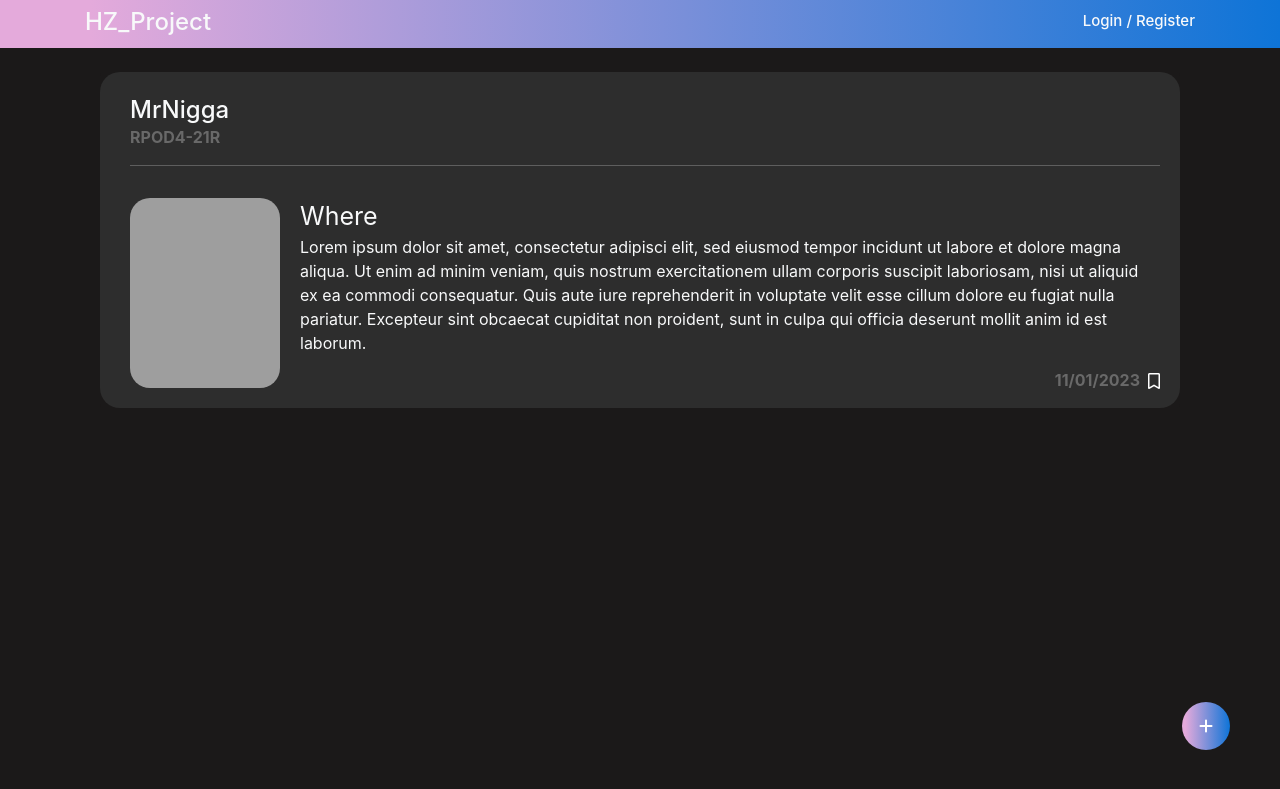
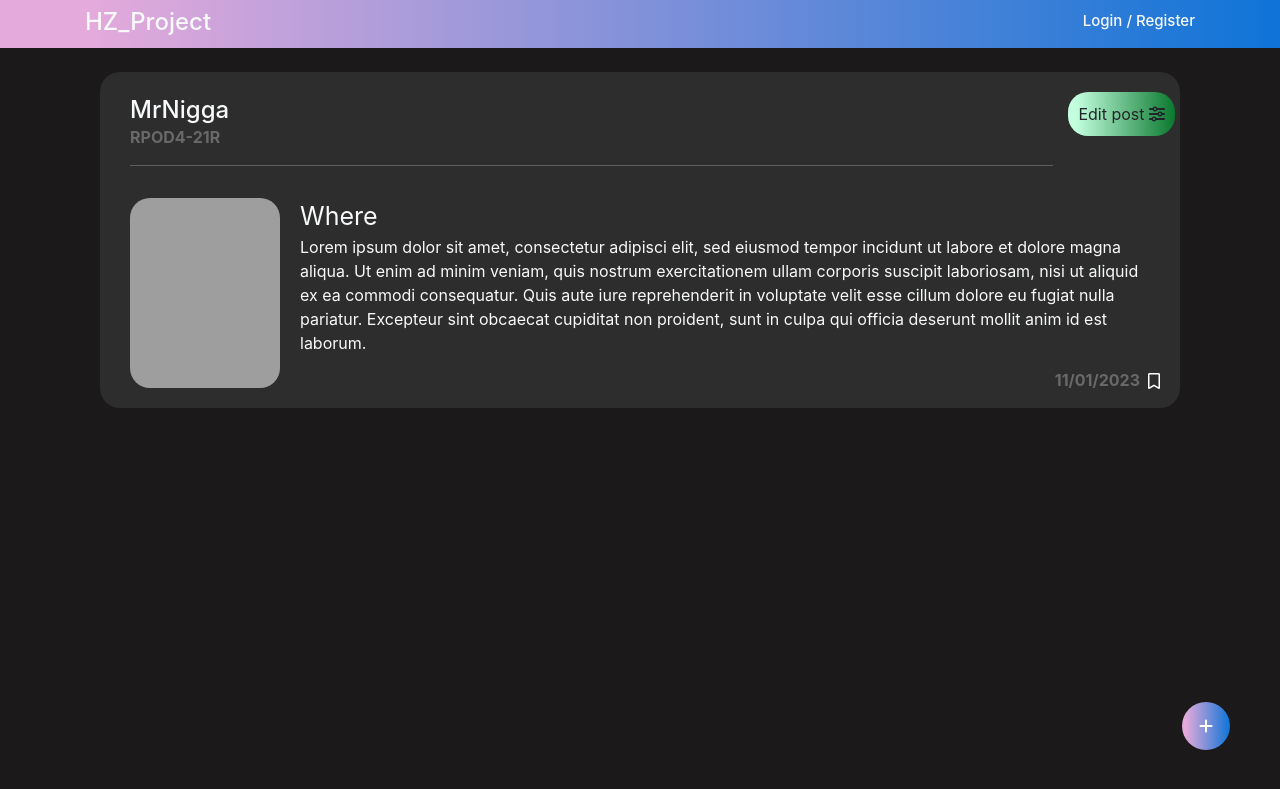
Before and after one commit to KarimBozzhanov/projects_portal, an ASP.NET Core app: page / in a window 1280 px wide. Shown: the top 789 px of the page. Run offline with ASP.NET Core 8, Linux system fonts and the light colour scheme; grey boxes are pictures that could not be loaded.

Commit message:
Favorites and edit post button

```diff
--- a/projects_portal/Views/Home/Index.cshtml
+++ b/projects_portal/Views/Home/Index.cshtml
@@ -25,6 +25,7 @@
                                     <hr style="background-color: #696969" />
                                 </div>
                             </div>
+                            <a class="edit">Edit post <i class="fa-solid fa-sliders"></i></a>
                         </div>
                     </div>
                     <div class="user-content">
--- a/projects_portal/appsettings.json
+++ b/projects_portal/appsettings.json
@@ -1,6 +1,6 @@
 {
   "ConnectionStrings": {
-    "DefaultConnection": "Server=DESKTOP-MG7304S; Database=projects_portal; Trusted_Connection=True;"
+    "DefaultConnection": "Server=RS-ULTRA; Database=projects_portal; Trusted_Connection=True;"
   },
   "Logging": {
     "LogLevel": {
--- a/projects_portal/wwwroot/css/site.css
+++ b/projects_portal/wwwroot/css/site.css
@@ -44,3 +44,11 @@ body {
 .card {
     background-color: #1b1919
 }
+
+.edit {
+    background: rgb(195,255,223);
+    background: linear-gradient(90deg, rgba(195,255,223,1) 7%, rgba(10,120,46,1) 100%);
+    height: 50%;
+    padding: 10px;
+    border-radius: 20px;
+}
```
